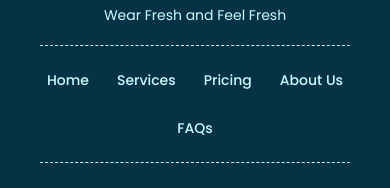
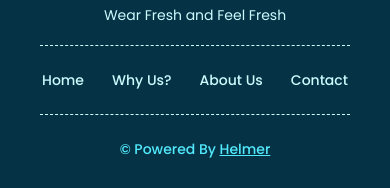
Before and after one commit to Naitik2408/Baliram-Laundry, a React (Vite) app: page /order/bag in a window 390 px wide. Shown: the part 851-1039 px from the top of the page. Built offline with nearby package versions, Linux system fonts and the light colour scheme.

Commit message:
updated rajai

```diff
--- a/src/components/Footer.jsx
+++ b/src/components/Footer.jsx
@@ -1,4 +1,4 @@
-import React from 'react'
+import React from 'react';
 
 function Footer() {
   return (
@@ -8,18 +8,16 @@ function Footer() {
         <div className='poppins-regular lg:w-[70%] text-sm md:text-[16px] lg:text-lg text-center text-cyan-100'>Wear Fresh and Feel Fresh</div>
       </div>
       <div className='py-6 border-y border-dashed border-cyan-100 mt-5 md:mt-16 flex justify-center items-center gap-7 md:gap-16 text-cyan-100 flex-wrap'>
-            <div className='text-sm md:text-lg poppins-medium'>Home</div>
-            <div className='text-sm md:text-lg poppins-medium'>Services</div>
-            <div className='text-sm md:text-lg poppins-medium'>Pricing</div>
-            <div className='text-sm md:text-lg poppins-medium'>About Us</div>
-            <div className='text-sm md:text-lg poppins-medium'>FAQs</div>
+        <a href="#hero" className='text-sm md:text-lg poppins-medium cursor-pointer hover:underline'>Home</a>
+        <a href="#service" className='text-sm md:text-lg poppins-medium cursor-pointer hover:underline'>Why Us?</a>
+        <a href="#about" className='text-sm md:text-lg poppins-medium cursor-pointer hover:underline'>About Us</a>
+        <a href="#faq" className='text-sm md:text-lg poppins-medium cursor-pointer hover:underline'>Contact</a>
       </div>
       <div className='pt-6 flex flex-col md:flex-row justify-between items-center gap-3 md:gap-5'>
         <div className='poppins-medium text-cyan-300 text-sm'>© Powered By <a href="https://helmer.world/" target='_blank' className='underline'>Helmer</a></div>
-        {/* <div className='poppins-medium text-cyan-300 text-sm'>Privacy Policy | Term & Conditions</div> */}
       </div>
     </div>
-  )
+  );
 }
 
-export default Footer
+export default Footer;
--- a/src/data.json
+++ b/src/data.json
@@ -149,6 +149,22 @@
             "description": "This is a double bed blanket",
             "isIron": true,
             "category": "Blanket-wash"
+        },
+        {
+            "title": "Single Bed(Rajai)",
+            "image": "https://m.media-amazon.com/images/I/71vFGaD-rNL.jpg",
+            "price": 250,
+            "description": "This is a single bed blanket",
+            "isIron": true,
+            "category": "Blanket-wash"
+        },
+        {
+            "title": "Double Bed(Rajai)",
+            "image": "https://encrypted-tbn1.gstatic.com/shopping?q=tbn:ANd9GcR-c9_KuPz2TP56hIw--ENVVDe-Hzhjs-yG-Dwl1_t3BQ2hWNQEFmhNUC1Uw6KxvHjNVPP7Zh3UgIbthvlV2iKyFgEELkjmzXmuP1Bhell4ax_X6pcxtQS-ig",
+            "price": 450,
+            "description": "This is a double bed blanket",
+            "isIron": true,
+            "category": "Blanket-wash"
         }
     ],
     "Bags": [
--- a/src/index.css
+++ b/src/index.css
@@ -149,3 +149,7 @@
 button:hover {
   filter: brightness(1.1);
 }
+
+html {
+  scroll-behavior: smooth;
+}
--- a/src/pages/Home.jsx
+++ b/src/pages/Home.jsx
@@ -1,20 +1,31 @@
-import React from 'react'
-import Hero from '../components/home/Hero'
-import Service from '../components/home/Service'
-import About from '../components/home/About'
-import Pricing from '../components/home/Pricing'
-import FAQ from '../components/home/FAQ'
+import React from 'react';
+import Hero from '../components/home/Hero';
+import Service from '../components/home/Service';
+import About from '../components/home/About';
+import Pricing from '../components/home/Pricing';
+import FAQ from '../components/home/FAQ';
+import Footer from '../components/Footer';
 
 function Home() {
   return (
     <div className='bg-stone-50 text-stone-900'>
-        <Hero/>
-        <Service/>
-        <About/>
-        <Pricing/>
-        <FAQ/>
+      <div id="hero">
+        <Hero />
+      </div>
+      <div id="service">
+        <Service />
+      </div>
+      <div id="about">
+        <About />
+      </div>
+      <div id="pricing">
+        <Pricing />
+      </div>
+      <div id="faq">
+        <FAQ />
+      </div>
     </div>
-  )
+  );
 }
 
-export default Home
+export default Home;
```
Lines whose indentation alone changed are shown as unchanged.
